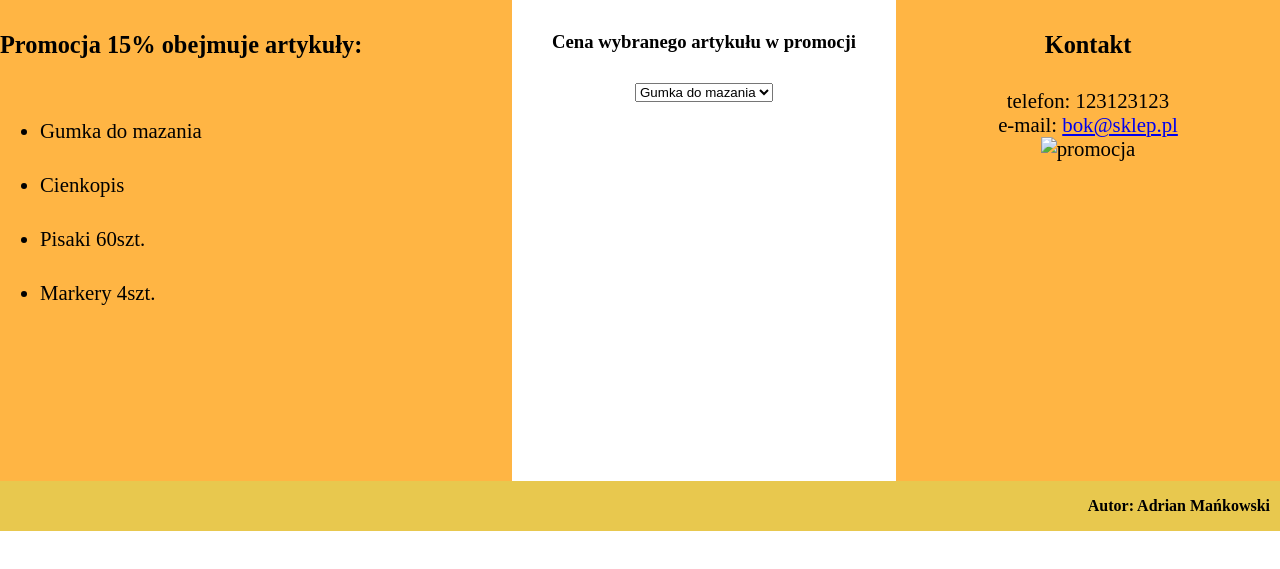
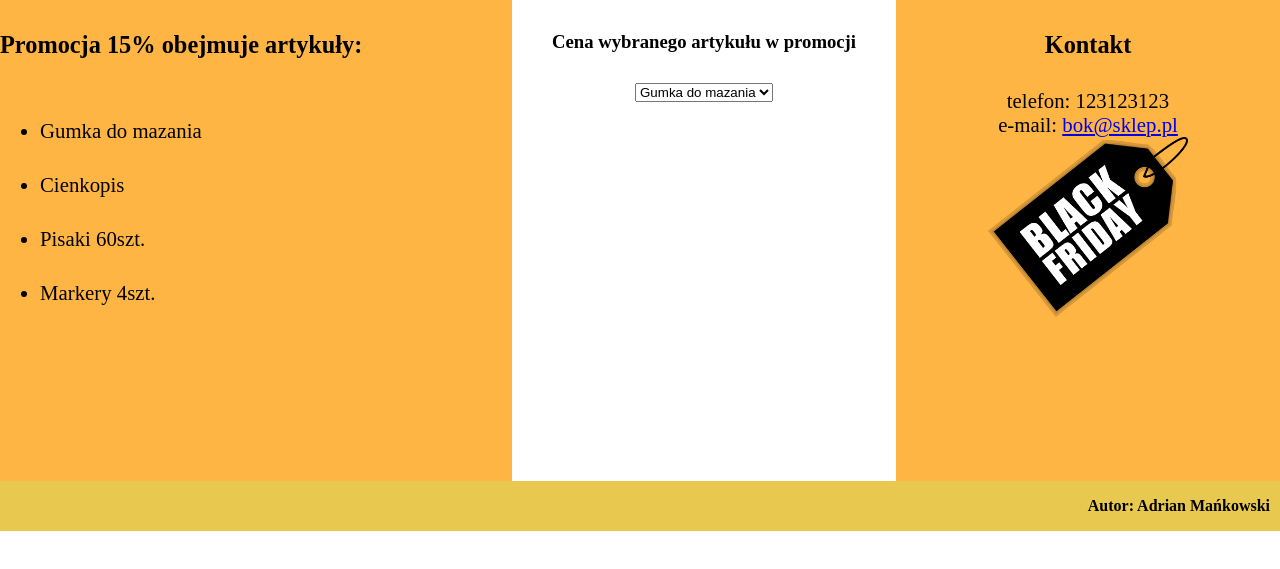
Before and after one commit to Sasz123/Sasz123.github.io, a plain HTML site: page zadaniedod.html in a window 1280 px wide. Shown: the part 69-638 px from the top of the page. Drawn offline with Linux system fonts and the light colour scheme; files that its build step writes are made by us from their sources.

Commit message:
Update zadaniedod.html

```diff
--- a/zadaniedod.html
+++ b/zadaniedod.html
@@ -35,7 +35,7 @@
         <h3>Kontakt</h3>
         <p>telefon: 123123123</p>
         <p>e-mail: <a href="mailto: bok@sklep.pl">bok@sklep.pl</a></p>
-        <img src="img/promocja.png" alt="promocja"/>
+        <img src="promocja.png" alt="promocja"/>
     </div>
 </main>
 <footer>
```
